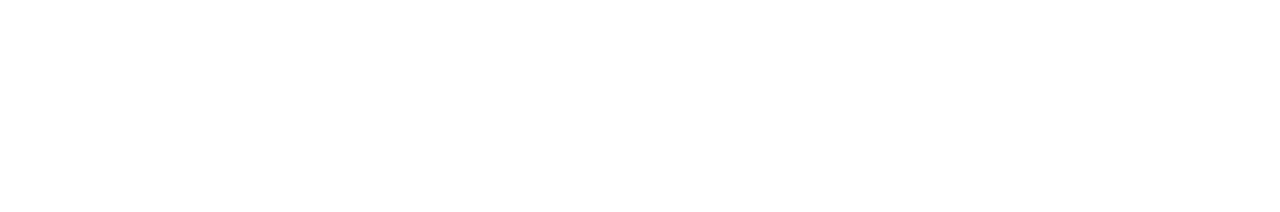
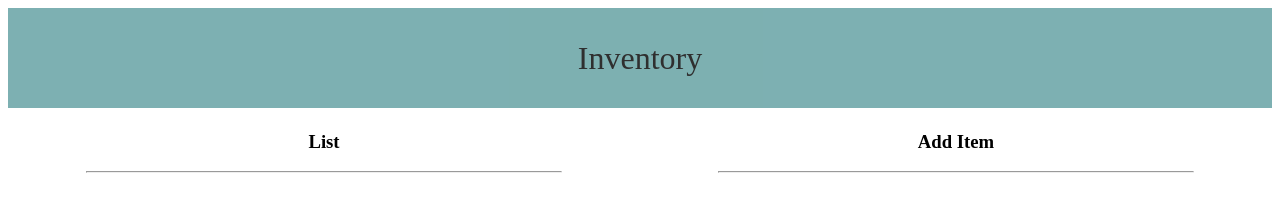
Before and after one commit to JorgeLG87/Project-Inventory, a plain HTML site: page index.html in a window 1280 px wide. Drawn offline with Linux system fonts and the light colour scheme; a web font is replaced by a local one.

Commit message:
Properly Initialized the files

```diff
--- a/index.html
+++ b/index.html
@@ -4,8 +4,33 @@
     <meta charset="UTF-8">
     <meta name="viewport" content="width=device-width, initial-scale=1.0">
     <title>Document</title>
+    <link rel="stylesheet" href="style.css">
+    <script src="./main.js" defer></script>
+    <link rel="preconnect" href="https://fonts.googleapis.com">
+    <link rel="preconnect" href="https://fonts.gstatic.com" crossorigin>
+    <link href="https://fonts.googleapis.com/css2?family=Average&display=swap" rel="stylesheet">
 </head>
+
 <body>
+    <!-- ----------------------------- -->
+    <div class="top">
+        <header class="top__item">Inventory</header>
+    </div>
+
+    <div class="main">
+        <div class="main__list">
+            <h3>List</h3>
+            <hr>
+            <div class="main__list__item">
+
+            </div>
+        </div>
+
+        <div class="main__add-item">
+            <h3>Add Item</h3>
+            <hr>
+        </div>
+    </div>
 
 </body>
 </html>
--- a/style.css
+++ b/style.css
@@ -0,0 +1,40 @@
+.top {
+    display: inline-block;
+    width: 100%;
+    height: 100px;
+    background-color: cadetblue;
+    position: relative;
+    opacity: 0.81;
+}
+
+.top__item {
+    position: absolute;
+    width: 100%;
+    height: 100%;
+    display: flex;
+    justify-content: center;
+    align-items: center;
+    font-size: xx-large;
+    font-family: "Average";
+}
+
+.main {
+    display: grid;
+    grid-template-columns: 50% 50%;
+    width: 100%;
+    height: 100%;
+}
+
+h3 {
+    text-align: center;
+    font-family: "Average";
+}
+
+hr {
+    width:75%;
+}
+
+.main__list__item {
+    width: 100%;
+    display: fle
+}
```
